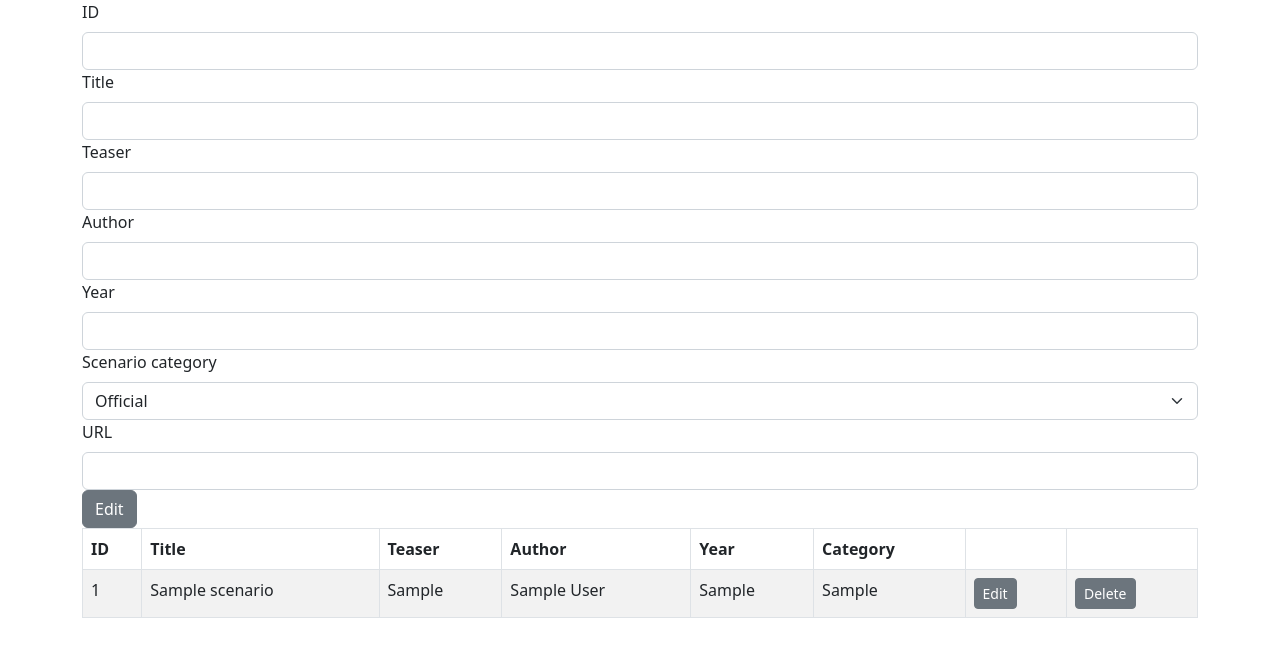
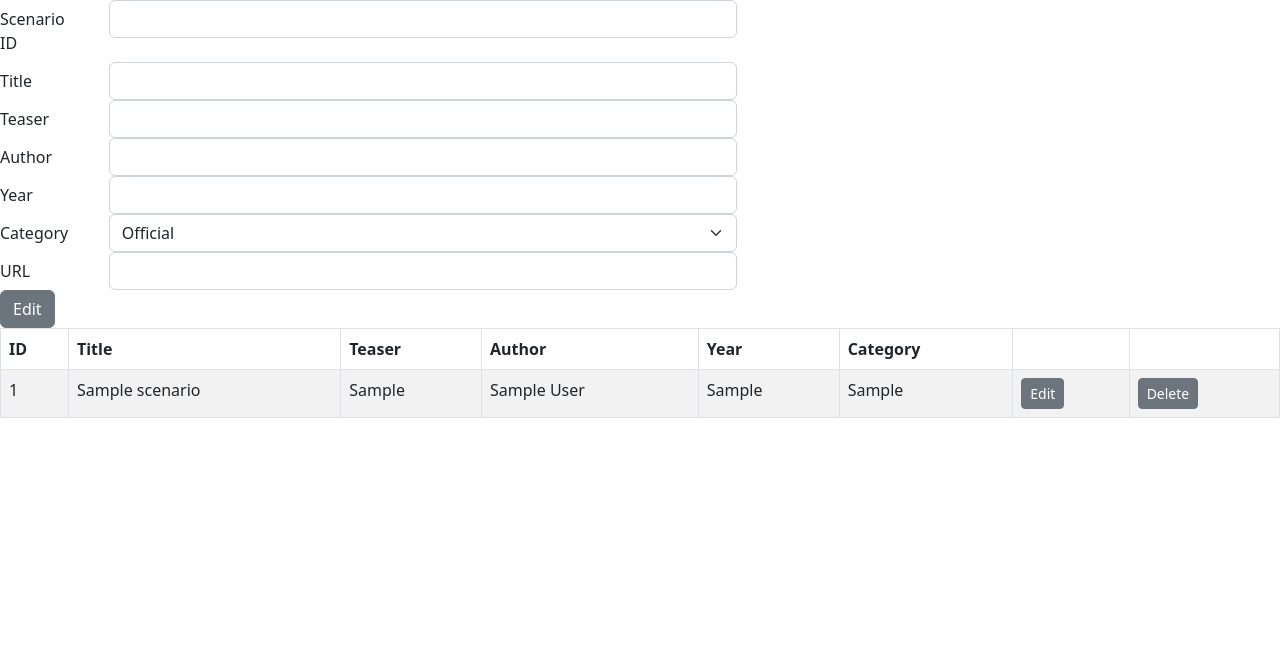
Before and after one commit to hendrik-p/dg_scenario_database, a Flask app: page /edit_scenarios in a window 1280 px wide. Shown: the part 56-713 px from the top of the page. Run offline with Flask 3, Linux system fonts and the light colour scheme; a user stored in the database is signed in; tables that the repository leaves empty hold one stand-in row (values such as "Sample post"); some libraries are stand-ins or nearby versions.

Commit message:
Improved look of submission and edit forms.

```diff
--- a/dg_scenario_database/templates/edit_scenarios.html
+++ b/dg_scenario_database/templates/edit_scenarios.html
@@ -1,58 +1,70 @@
 {% extends 'base.html' %}
 
 {% block content %}
-
-<div class="container">
 <form method="POST" action="{{ url_for('edit_scenarios') }}">
   {{ form.hidden_tag() }}
-      <div class="form-group">
-        {{ form.scenario_id.label(class="form-label") }}
+  <div class="form-group row">
+    <label for="scenario_id" class="col-md-1 col-form-label">Scenario ID</label>
+    <div class="col-md-6">
       {{ form.scenario_id(class="form-control") }}
-        {% for error in form.title.errors %}
+      {% for error in form.scenario_id.errors %}
       <span class="text-danger">{{ error }}</span>
       {% endfor %}
     </div>
-      <div class="form-group">
-        {{ form.title.label(class="form-label") }}
+  </div>
+  <div class="form-group row">
+    <label for="title" class="col-md-1 col-form-label">Title</label>
+    <div class="col-md-6">
       {{ form.title(class="form-control") }}
       {% for error in form.title.errors %}
       <span class="text-danger">{{ error }}</span>
       {% endfor %}
     </div>
-      <div class="form-group">
-        {{ form.teaser.label(class="form-label") }}
+  </div>
+  <div class="form-group row">
+    <label for="teaser" class="col-md-1 col-form-label">Teaser</label>
+    <div class="col-md-6">
       {{ form.teaser(class="form-control") }}
       {% for error in form.teaser.errors %}
       <span class="text-danger">{{ error }}</span>
       {% endfor %}
     </div>
-      <div class="form-group">
-        {{ form.author.label(class="form-label") }}
+  </div>
+  <div class="form-group row">
+    <label for="author" class="col-md-1 col-form-label">Author</label>
+    <div class="col-md-6">
       {{ form.author(class="form-control") }}
       {% for error in form.author.errors %}
       <span class="text-danger">{{ error }}</span>
       {% endfor %}
     </div>
-      <div class="form-group">
-        {{ form.year.label(class="form-label") }}
+  </div>
+  <div class="form-group row">
+    <label for="year" class="col-md-1 col-form-label">Year</label>
+    <div class="col-md-6">
       {{ form.year(class="form-control") }}
       {% for error in form.year.errors %}
       <span class="text-danger">{{ error }}</span>
       {% endfor %}
     </div>
-      <div class="form-group">
-        {{ form.category.label(class="form-label") }}
+  </div>
+  <div class="form-group row">
+    <label for="category" class="col-md-1 col-form-label">Category</label>
+    <div class="col-md-6">
       {{ form.category(class="form-select") }}
       {% for error in form.category.errors %}
       <span class="text-danger">{{ error }}</span>
       {% endfor %}
     </div>
-      <div class="form-group">
-        {{ form.url.label(class="form-label") }}
+  </div>
+  <div class="form-group row">
+    <label for="url" class="col-md-1 col-form-label">URL</label>
+    <div class="col-md-6">
       {{ form.url(class="form-control") }}
       {% for error in form.url.errors %}
       <span class="text-danger">{{ error }}</span>
       {% endfor %}
+    </div>
   </div>
   <div class="form-group">
     {{ form.submit(class="btn btn-secondary") }}
@@ -126,5 +138,4 @@
 
     }
 </script>
-
 {% endblock %}
```
Also changed, not shown: dg_scenario_database/templates/submit_scenario.html (+24 -12 lines). Lines whose indentation alone changed are shown as unchanged.
